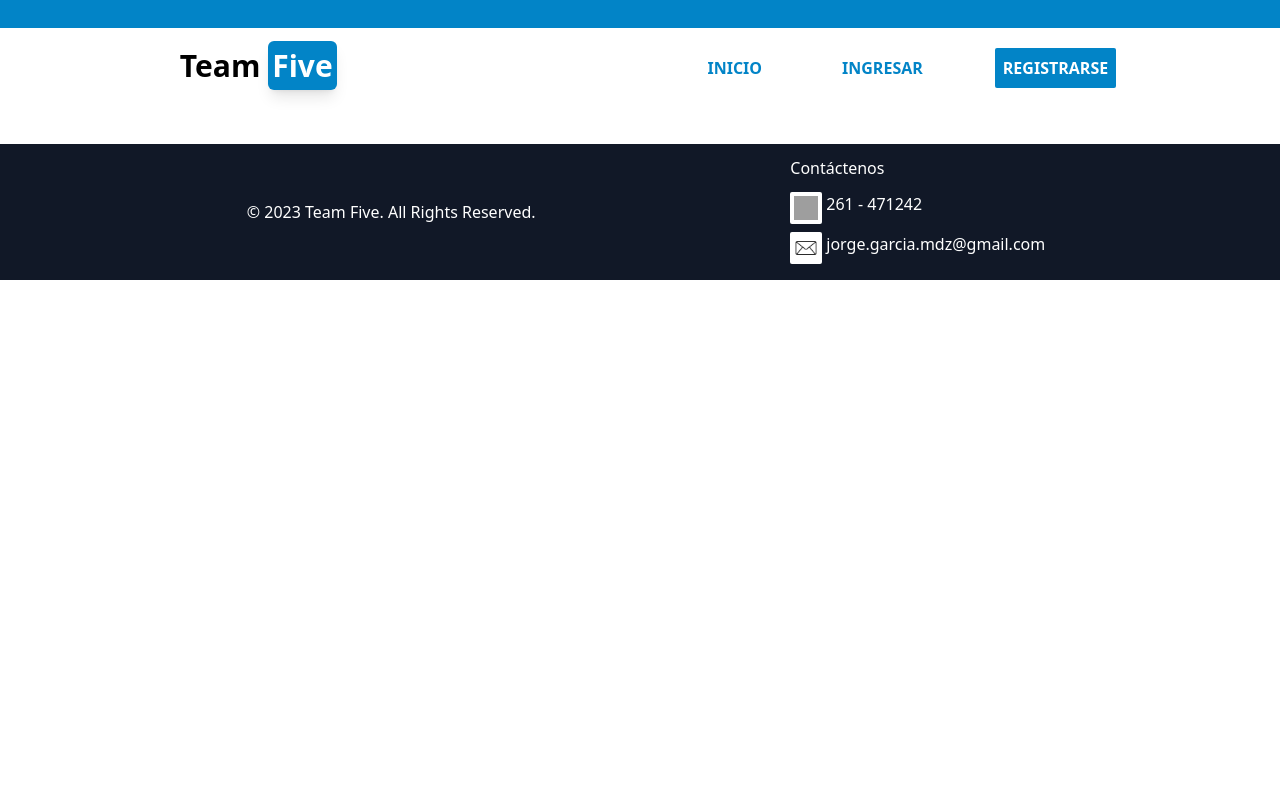
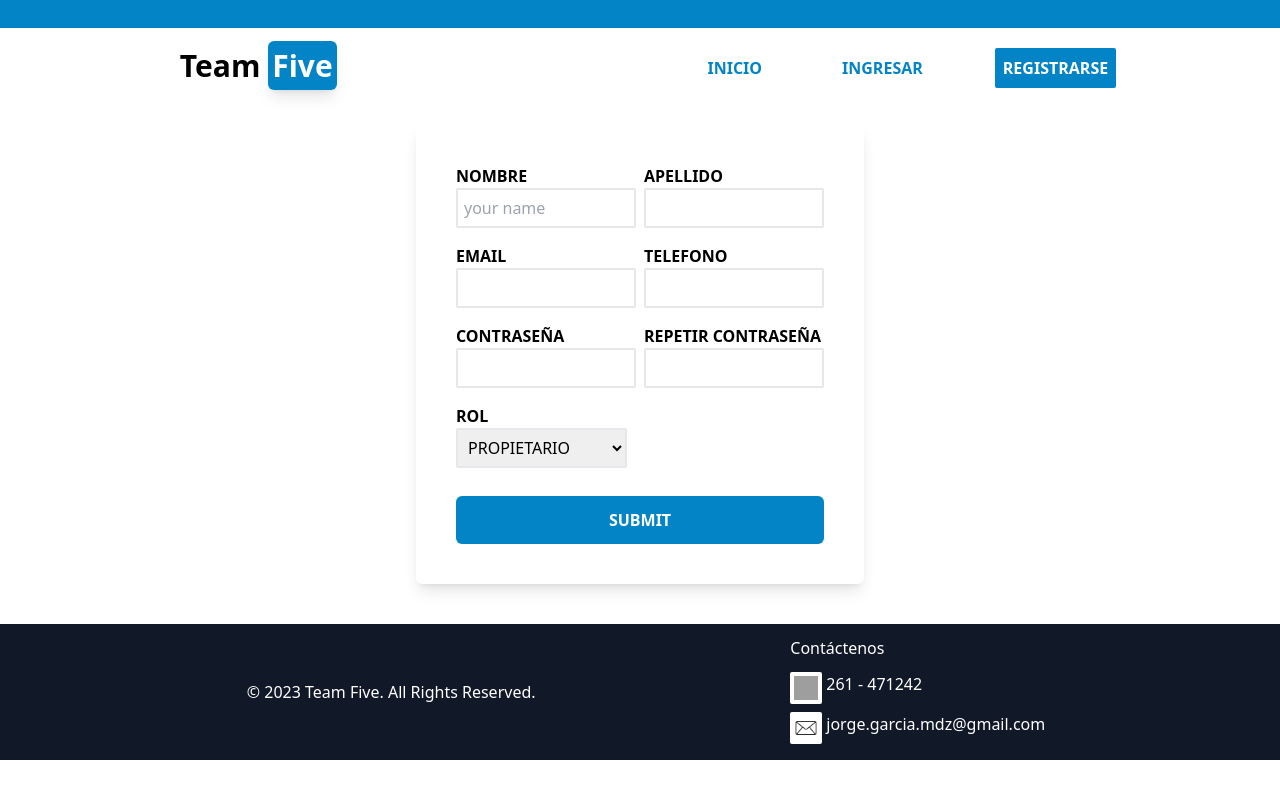
Before and after one commit to JorgeGarciaMdz/inmobiliaria-react, a React (Create React App) app: page /singup in a window 1280 px wide. Built offline with nearby package versions, Linux system fonts and the light colour scheme; grey boxes are pictures that could not be loaded.

Commit message:
feature/register-user: form create user

```diff
--- a/src/components/user/UserForm.jsx
+++ b/src/components/user/UserForm.jsx
@@ -1,8 +1,166 @@
-import React from "react";
+import { ErrorMessage, Field, Form, Formik } from "formik";
+import React, { useState } from "react";
+import { Register } from "../../services/auth";
 
 const UserForm = () => {
 
+    const [user, setUser] = useState({
+        nombre: '',
+        apellido: '',
+        email: '',
+        telefono: '',
+        password: '',
+        username: '',
+        passwordRepet: '',
+        tipoPersona: 'PROPIETARIO'
+    })
+
+    const [rol, setRol] = useState(['PROPIETARIO', 'CLIENTE']);
+
+    const handleOnSubmit = async (values, { setSubmitting, resetForm }) => {
+        values.username = values.email;
+        console.log("user data: " + JSON.stringify(values));
+        setSubmitting(true);
+        const r = await Register(values);
+        if(r)
+            console.log("Error!!")
+        else{
+            resetForm();
+            values.passwordRepet = ''
+        }
+
+
+    }
+
+
+    const validateForm = (values) => {
+        const errors = {};
+
+        if (!values.nombre) {
+            errors.nombre = 'Requerido';
+        }
+
+        if (!values.apellido) {
+            errors.apellido = 'Requerido';
+        }
+
+        if (!values.telefono) {
+            errors.telefono = 'Requerido';
+        }
+
+        if (!values.password) {
+            errors.password = 'Requerido'
+        } else if(values.password.length < 7)
+            errors.password = 'La contraseña debe tener al menos 8 caracteres'
+
+        if(!values.passwordRepet){
+            errors.passwordRepet = 'Requerido'
+        } else if( values.passwordRepet !== values.password )
+            errors.passwordRepet = 'Las contraseñas no son iguales'
+
+        if (!values.email) {
+            errors.email = 'Requerido';
+        } else if (
+            !/^[A-Z0-9._%+-]+@[A-Z0-9.-]+\.[A-Z]{2,}$/i.test(values.email)
+        ) {
+            errors.email = 'Formato de email inválido';
+        }
+
+        return errors;
+    }
+
     return <>
+        <div className="flex justify-center items-center w-full h-3/4 mt-5 mb-5">
+
+            <Formik
+                initialValues={user}
+                validate={validateForm}
+                onSubmit={handleOnSubmit}
+            >
+                {({
+                    errors,
+                    isSubmitting,
+                }) => (
+                    <Form className="max-w-md bg-white p-10  rounded-md shadow-lg
+            grid grid-cols-2 gap-2 place-items-baseline">
+                        <div>
+                            <label className="uppercase font-bold" htmlFor="nombre">Nombre</label>
+                            <Field
+                                className="border-2 p-1.5 rounded-sm mb-2 w-full"
+                                id="nombre"
+                                type="text"
+                                name="nombre"
+                                placeholder="your name"
+                            />
+                            <ErrorMessage name="nombre" component={() => (<span className="text-red-700">{errors.nombre}</span>)} />
+                        </div>
+                        <div>
+                            <label className="uppercase font-bold" htmlFor="Apellido">Apellido</label>
+                            <Field
+                                className="border-2 p-1.5 rounded-sm mb-2 w-full"
+                                id="apellido"
+                                type="text"
+                                name="apellido"
+                            />
+                            <ErrorMessage name="apellido" component={() => (<span className="text-red-700">{errors.apellido}</span>)} />
+                        </div>
+
+                        <div>
+                            <label className="uppercase font-bold" htmlFor="email">Email</label>
+                            <Field
+                                className="border-2 p-1.5 rounded-sm mb-2 w-full"
+                                id="email"
+                                type="email"
+                                name="email"
+                            />
+                            <ErrorMessage name="email" component={() => (<span className="text-red-700">{errors.email}</span>)} />
+                        </div>
+                        <div>
+                            <label className="uppercase font-bold" htmlFor="telefono">Telefono</label>
+                            <Field
+                                className="border-2 p-1.5 rounded-sm mb-2 w-full"
+                                id="telefono"
+                                type="number"
+                                name="telefono"
+                            />
+                            <ErrorMessage name="telefono" component={() => (<span className="text-red-700">{errors.telefono}</span>)} />
+                        </div>
+                        <div>
+                            <label className="uppercase font-bold" htmlFor="password">Contraseña</label>
+                            <Field
+                                className="border-2 p-1.5 rounded-sm mb-2 w-full"
+                                id="password"
+                                type="password"
+                                name="password"
+                            />
+                            <ErrorMessage name="password" component={() => (<span className="text-red-700">{errors.password}</span>)} />
+                        </div>
+                        <div>
+                            <label className="uppercase font-bold" htmlFor="passwordRepet">Repetir Contraseña</label>
+                            <Field
+                                className="border-2 p-1.5 rounded-sm mb-2 w-full"
+                                id="passwordRepet"
+                                type="password"
+                                name="passwordRepet"
+                            />
+                            <ErrorMessage name="passwordRepet" component={() => (<span className="text-red-700">{errors.passwordRepet}</span>)} />
+
+                        </div>
+                        <div>
+                            <label className="uppercase font-bold" htmlFor="tipoPersona">Rol</label>
+                            <Field name="tipoPersona" as="select"  className="border-2 p-1.5 rounded-sm mb-2 w-full">
+                                {rol.map( r => (<option key={r} value={r}>{r}</option>))}
+                            </Field>
+                        </div>
+                        <button type="submit" disabled={isSubmitting}
+                            className="bg-sky-600 text-white text-center font-bold p-3 w-full col-span-2 uppercase rounded-md mt-3 hover:bg-sky-700 transition-colors" >
+                            Submit
+                        </button>
+                    </Form>
+                )}
+            </Formik>
+
+        </div>
     </>
 }
 
--- a/src/services/auth/Auth.jsx
+++ b/src/services/auth/Auth.jsx
@@ -1,10 +1,18 @@
 import { Post } from "../PublicService";
 
-const path = '/auth/singin';
+const pathSingin = '/auth/singin';
+const pathSingup = '/auth/singup';
 
 const Login = async (credentials) =>{
-    const response = await Post(path, credentials);
+    const response = await Post(pathSingin, credentials);
     return response.data;
 }
 
-export { Login }
+const Register = async (userData) =>{
+    const response = await Post(pathSingup, userData);
+    if(response?.data?.id)
+        return response.data;
+    return null;
+}
+
+export { Login, Register }
--- a/src/services/auth/index.jsx
+++ b/src/services/auth/index.jsx
@@ -1,4 +1,4 @@
-import { Login } from "./Auth";
+import { Login, Register } from "./Auth";
 import { setLocalToken, getLocalToken, setLocalUser, getLocalUser } from "./LocalUser";
 
-export { Login, setLocalToken, getLocalToken, setLocalUser, getLocalUser }
+export { Login, setLocalToken, getLocalToken, setLocalUser, getLocalUser, Register }
```
